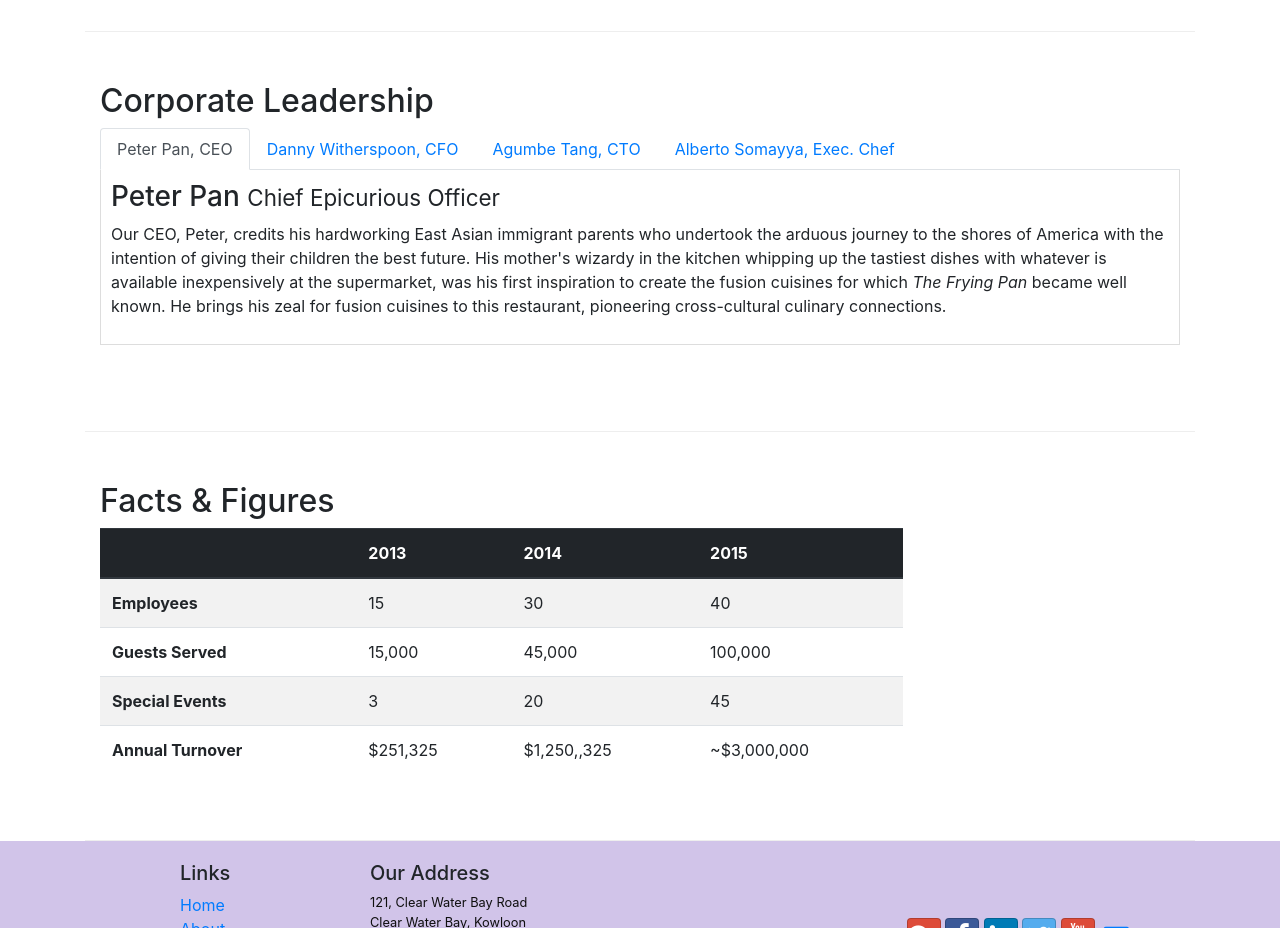
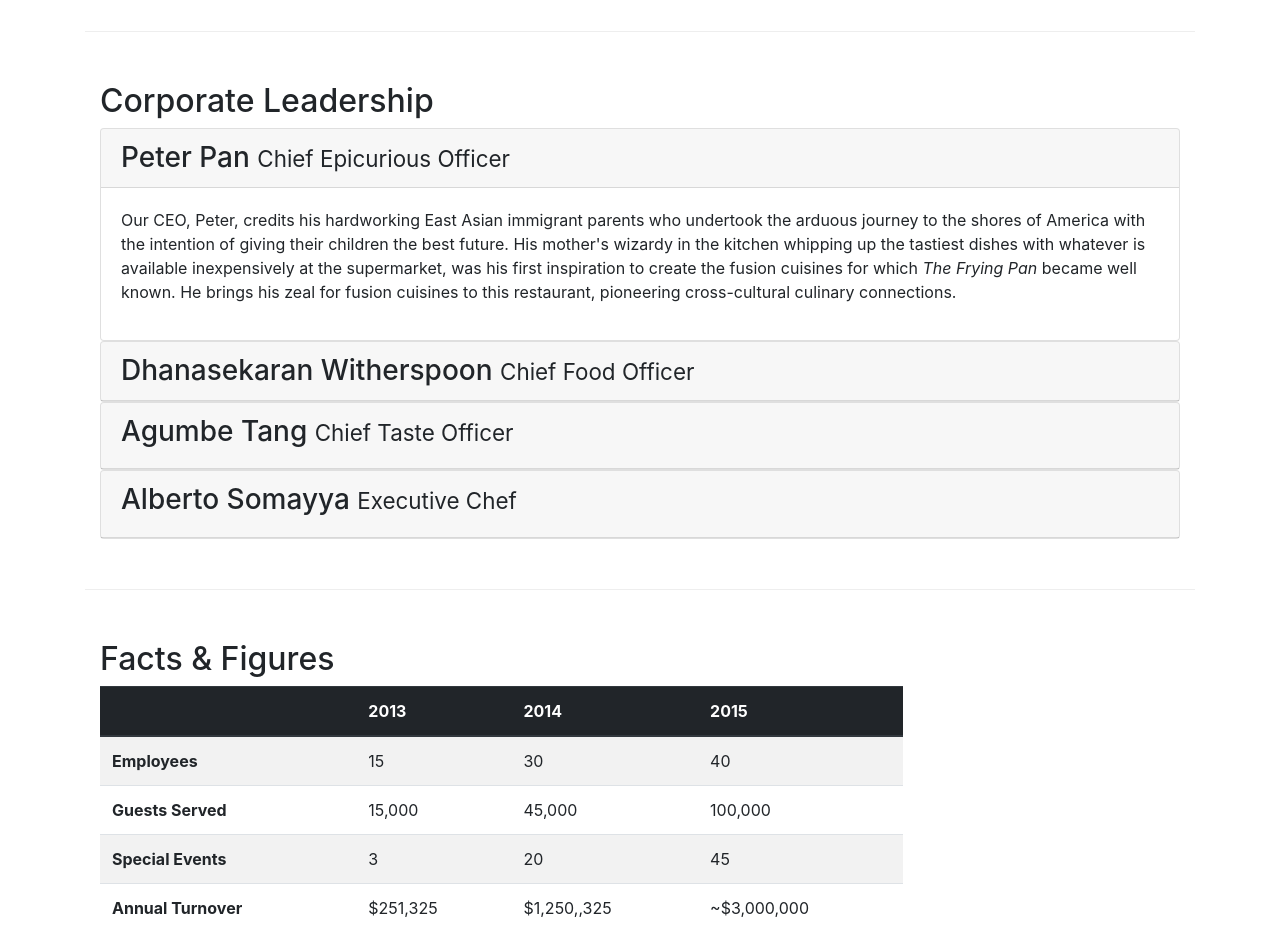
Before and after one commit to dgmail7/learn_bootstrap4, a website: page aboutus.html in a window 1280 px wide. Shown: the part 940-1868 px from the top of the page. Drawn offline with nearby package versions, Linux system fonts and the light colour scheme.

Commit message:
accordion

```diff
--- a/aboutus.html
+++ b/aboutus.html
@@ -105,40 +105,65 @@
             <div class="col-12">
                 <h2>Corporate Leadership</h2>
 
-                <ul class="nav nav-tabs">
-                    <li class="nav-item">
-                      <a class="nav-link active" href="#peter"
-                        role="tab" data-toggle="tab">Peter Pan, CEO</a>
-                    </li>
-                    <li class="nav-item">
-                      <a class="nav-link" href="#danny" role="tab"
-                        data-toggle="tab">Danny Witherspoon, CFO</a>
-                    </li>
-                    <li class="nav-item">
-                      <a class="nav-link" href="#agumbe" role="tab"
-                        data-toggle="tab">Agumbe Tang, CTO</a>
-                    </li>
-                    <li class="nav-item">
-                      <a class="nav-link" href="#alberto" role="tab"
-                        data-toggle="tab">Alberto Somayya, Exec. Chef</a>
-                    </li>
-                </ul>
-                <div class="tab-content">
-                    <div role="tabpanel" class="tab-pane fade show active" id="peter">
-                        <h3>Peter Pan <small>Chief Epicurious Officer</small></h3>
-                        <p class="d-none d-sm-block">Our CEO, Peter, credits his hardworking East Asian immigrant parents who undertook the arduous journey to the shores of America with the intention of giving their children the best future. His mother's wizardy in the kitchen whipping up the tastiest dishes with whatever is available inexpensively at the supermarket, was his first inspiration to create the fusion cuisines for which <em>The Frying Pan</em> became well known. He brings his zeal for fusion cuisines to this restaurant, pioneering cross-cultural culinary connections.</p>
+                <div id="accordion">
+                    <div class="card">
+                        <div class="card-header" role="tab" id="peterhead">
+                            <h3 class="mb-0">
+                                <a data-toggle="collapse" data-target="#peter">
+                                    Peter Pan <small>Chief Epicurious Officer</small>
+                                </a>
+                            </h3>
+                        </div>
+                        <div role="tabpanel" class="collapse show" id="peter" data-parent="#accordion">
+                            <div class="card-body">
+                                <p class="d-none d-sm-block">Our CEO, Peter, credits his hardworking East Asian immigrant parents who undertook the arduous journey to the shores of America with the intention of giving their children the best future. His mother's wizardy in the kitchen whipping up the tastiest dishes with whatever is available inexpensively at the supermarket, was his first inspiration to create the fusion cuisines for which <em>The Frying Pan</em> became well known. He brings his zeal for fusion cuisines to this restaurant, pioneering cross-cultural culinary connections.</p>
+                            </div>
+                        </div>
                     </div>
-                    <div role="tabpanel" class="tab-pane fade" id="danny">
-                        <h3>Dhanasekaran Witherspoon <small>Chief Food Officer</small></h3>
-                        <p class="d-none d-sm-block">Our CFO, Danny, as he is affectionately referred to by his colleagues, comes from a long established family tradition in farming and produce. His experiences growing up on a farm in the Australian outback gave him great appreciation for varieties of food sources. As he puts it in his own words, <em>Everything that runs, wins, and everything that stays, pays!</em></p>
+
+                    <div class="card">
+                        <div class="card-header" role="tab" id="dannyhead">
+                            <h3 class="mb-0">
+                                <a data-toggle="collapse" data-target="#danny">
+                                    Dhanasekaran Witherspoon <small>Chief Food Officer</small>
+                                </a>
+                            </h3>
+                        </div>
+                        <div role="tabpanel" class="collapse" id="danny" data-parent="#accordion">
+                            <div class="card-body">
+                                <p class="d-none d-sm-block">Our CFO, Danny, as he is affectionately referred to by his colleagues, comes from a long established family tradition in farming and produce. His experiences growing up on a farm in the Australian outback gave him great appreciation for varieties of food sources. As he puts it in his own words, <em>Everything that runs, wins, and everything that stays, pays!</em></p>
+                            </div>
+                        </div>
                     </div>
-                    <div role="tabpanel" class="tab-pane fade" id="agumbe">
-                        <h3>Agumbe Tang <small>Chief Taste Officer</small></h3>
-                        <p class="d-none d-sm-block">Blessed with the most discerning gustatory sense, Agumbe, our CTO, personally ensures that every dish that we serve meets his exacting tastes. Our chefs dread the tongue lashing that ensues if their dish does not meet his exacting standards. He lives by his motto, <em>You click only if you survive my lick.</em></p>
+
+                    <div class="card">
+                        <div class="card-header" role="tab" id="agumbehead">
+                            <h3>
+                                <a data-toggle="collapse" data-target="#agumbe">
+                                    Agumbe Tang <small>Chief Taste Officer</small>
+                                </a>
+                            </h3>
+                        </div>
+                        <div role="tabpanel" class="collapse" id="agumbe" data-parent="#accordion">
+                            <div class="card-body">
+                                <p class="d-none d-sm-block">Blessed with the most discerning gustatory sense, Agumbe, our CTO, personally ensures that every dish that we serve meets his exacting tastes. Our chefs dread the tongue lashing that ensues if their dish does not meet his exacting standards. He lives by his motto, <em>You click only if you survive my lick.</em></p>
+                            </div>
+                        </div>
                     </div>
-                    <div role="tabpanel" class="tab-pane fade" id="alberto">
-                        <h3>Alberto Somayya <small>Executive Chef</small></h3>
-                        <p class="d-none d-sm-block">Award winning three-star Michelin chef with wide International experience having worked closely with whos-who in the culinary world, he specializes in creating mouthwatering Indo-Italian fusion experiences. He says, <em>Put together the cuisines from the two craziest cultures, and you get a winning hit! Amma Mia!</em></p>
+
+                    <div class="card">
+                        <div class="card-header" role="tab" id="albertohead">
+                            <h3>
+                                <a data-toggle="collapse" data-target="#alberto">
+                                    Alberto Somayya <small>Executive Chef</small>
+                                </a>
+                            </h3>
+                        </div>
+                        <div role="tabpanel" class="collapse" id="alberto" data-parent="#accordion">
+                            <div class="card-body">
+                                <p class="d-none d-sm-block">Award winning three-star Michelin chef with wide International experience having worked closely with whos-who in the culinary world, he specializes in creating mouthwatering Indo-Italian fusion experiences. He says, <em>Put together the cuisines from the two craziest cultures, and you get a winning hit! Amma Mia!</em></p>
+                            </div>
+                        </div>
                     </div>
                 </div>
             </div>
```
